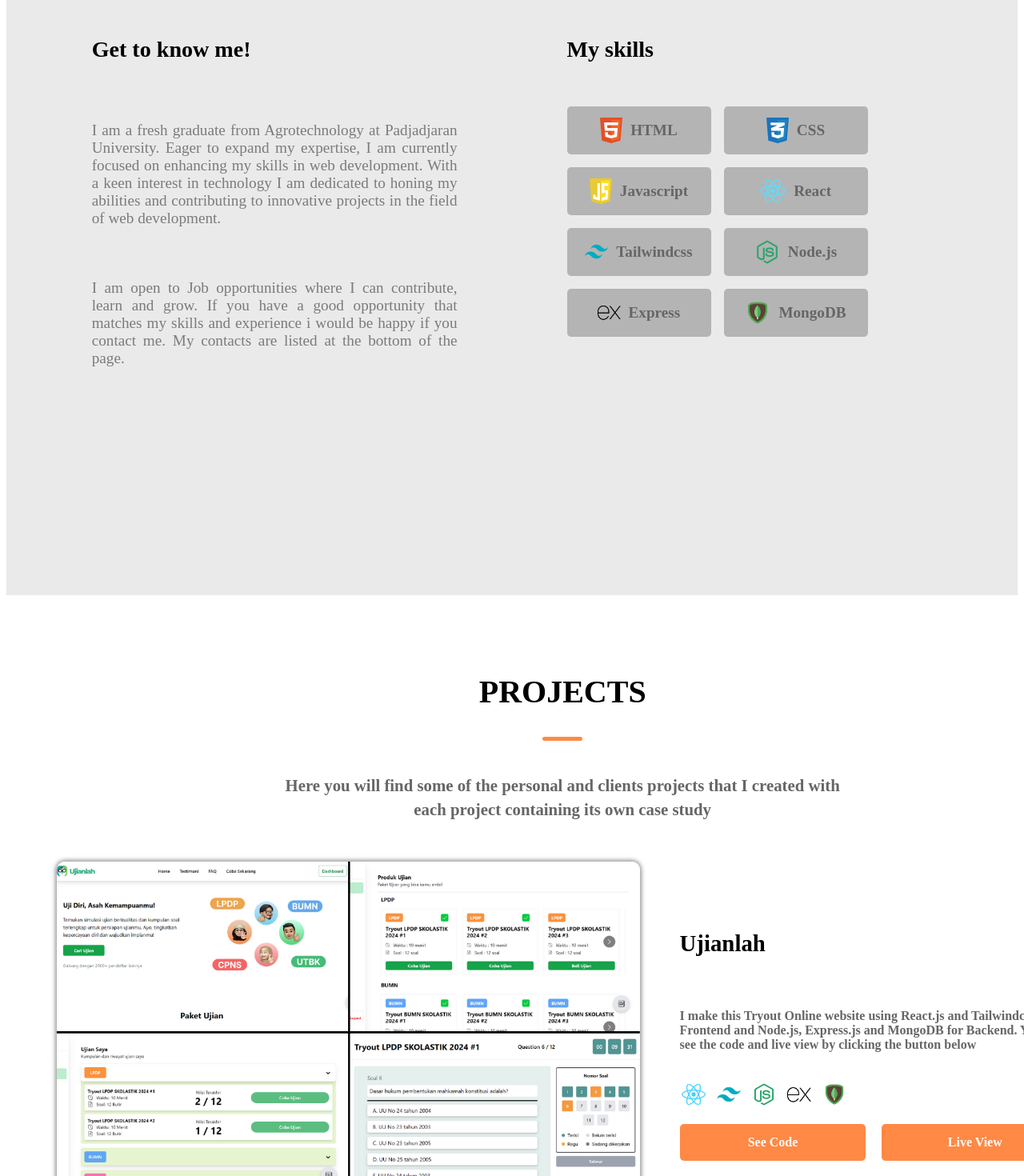
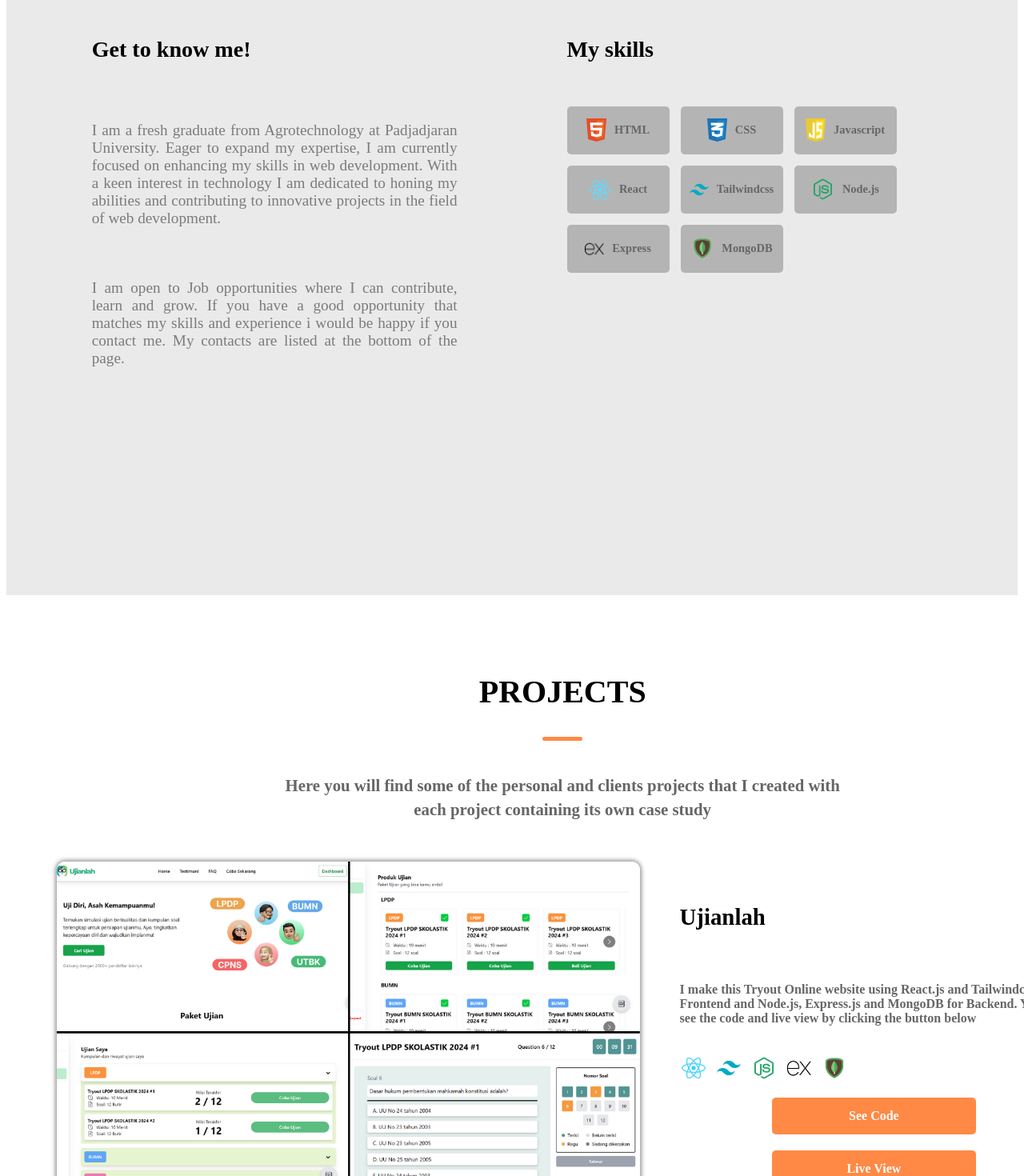
Before and after one commit to ilhamprnm/iPortfolio, a React (Vite) app: page / in a window 1280 px wide. Shown: the part 1020-2490 px from the top of the page at 80% size. Built offline with nearby package versions, Linux system fonts and the light colour scheme; the HTML template or start-up script is replaced by a standard one.

Commit message:
Fix css bug

```diff
--- a/src/About.jsx
+++ b/src/About.jsx
@@ -3,7 +3,7 @@
 import javascript from "./icons/skills/javascript-1.svg"
 import css from "./icons/skills/css-3.svg"
 import react from "./icons/skills/react-2.svg"
-import github from "./icons/skills/github-icon-1.svg"
+
 import tailwindcss from './icons/tailwindcss.png'
 import nodejs from './icons/nodejs.png'
 import express from './icons/express.png'
@@ -31,13 +31,13 @@
               <br />
               <div className="skills-box">
                 <div className="skill skill-1"><img src={html} alt="html-icon" /> <span>HTML</span>  </div>
-                <div className="skill skill-2"><img src={css} alt="html-icon" /> <span>CSS</span></div>
-                <div className="skill skill-3"><img src={javascript} alt="html-icon" /> <span>Javascript</span></div>
-                <div className="skill skill-4"><img src={react} alt="html-icon" /> <span>React</span></div>
-                <div className="skill skill-5"><img src={tailwindcss} alt="html-icon" /> <span>Tailwindcss</span></div>
-                <div className="skill skill-6"><img src={nodejs} alt="html-icon" /> <span>Node.js</span></div>
-                <div className="skill skill-5"><img src={express} alt="html-icon" /> <span>Express</span></div>
-                <div className="skill skill-6"><img src={mongodb} alt="html-icon" /> <span>MongoDB</span></div>
+                <div className="skill skill-2"><img src={css} alt="css-icon" /> <span>CSS</span></div>
+                <div className="skill skill-3"><img src={javascript} alt="js-icon" /> <span>Javascript</span></div>
+                <div className="skill skill-4"><img src={react} alt="react-icon" /> <span>React</span></div>
+                <div className="skill skill-5"><img src={tailwindcss} alt="tailwindcss-icon" /> <span>Tailwindcss</span></div>
+                <div className="skill skill-6"><img src={nodejs} alt="node-icon" /> <span>Node.js</span></div>
+                <div className="skill skill-5"><img src={express} alt="express-icon" /> <span>Express</span></div>
+                <div className="skill skill-6"><img src={mongodb} alt="mongo-icon" /> <span>MongoDB</span></div>
               </div>
             </div>
           </div>
--- a/src/Projects.jsx
+++ b/src/Projects.jsx
@@ -57,7 +57,7 @@
                 <img src={mongodb} alt="mongodb" />
               </div>
 
-              <div className="button-cont">
+              <div className="button-cont lash-cont">
                 <a href="https://github.com/ilhamprnm/Lashodia-2" target="_blank">Frontend Code</a>
                 <a href="https://github.com/ilhamprnm/Lashodia-2-Backend" target="_blank">Backend Code</a>
 
--- a/src/styles/About.css
+++ b/src/styles/About.css
@@ -33,13 +33,13 @@
   position: relative;
   display:flex;
   flex-wrap:wrap;
-  gap:16px;
+  gap:14px;
 }
 
 .skill {
-  width: 180px;
-  height: 60px;
-  font-size: 1.2rem;
+  width: 8rem;
+  height: 3.75rem;
+  font-size: 0.9rem;
   background: rgb(180,180,180);
   border-radius: 5px;
   font-weight: 600;
@@ -51,41 +51,17 @@
 }
 
 .skill img {
-  height: 2rem;
+  height: 1.8rem;
   margin-right: 10px;
 }
 
 .skill-4 img {
-  height: 2.3rem;
+  height: 2rem;
 }
 
 .skill-5 img {
-  height: 1.8rem;
+  height: 1.5rem;
 }
-
-/* .skill-1 {
-  animation-delay: calc(15s / 6 * (6 - 1) * -1);
-}
-
-.skill-2 {
-  animation-delay: calc(15s / 6 * (6 - 2) * -1);
-}
-
-.skill-3 {
-  animation-delay: calc(15s / 6 * (6 - 3) * -1);
-}
-
-.skill-4 {
-  animation-delay: calc(15s / 6 * (6 - 4) * -1);
-}
-
-.skill-5 {
-  animation-delay: calc(15s / 6 * (6 - 5) * -1);
-}
-
-.skill-6 {
-  animation-delay: calc(15s / 6 * (6 - 6) * -1);
-} */
 
 
 @media (max-width: 1300px) {
@@ -117,6 +93,6 @@
 
 @media (max-width: 699px) {
   .about-section {
-    height: 85rem;
+    height: 92rem;
   }
 }
--- a/src/styles/Projects.css
+++ b/src/styles/Projects.css
@@ -56,7 +56,9 @@
 
 .button-cont {
   display: flex;
-  column-gap:20px;
+  gap:20px;
+  flex-wrap:wrap;
+  justify-content:center
 }
 
 .project-tool-cont {
@@ -91,6 +93,8 @@
   min-width: fit-content;
   transition: transform 0.3s ease-out;
 }
+
+
 
 .project-right-section a:hover {
   box-shadow:
```
